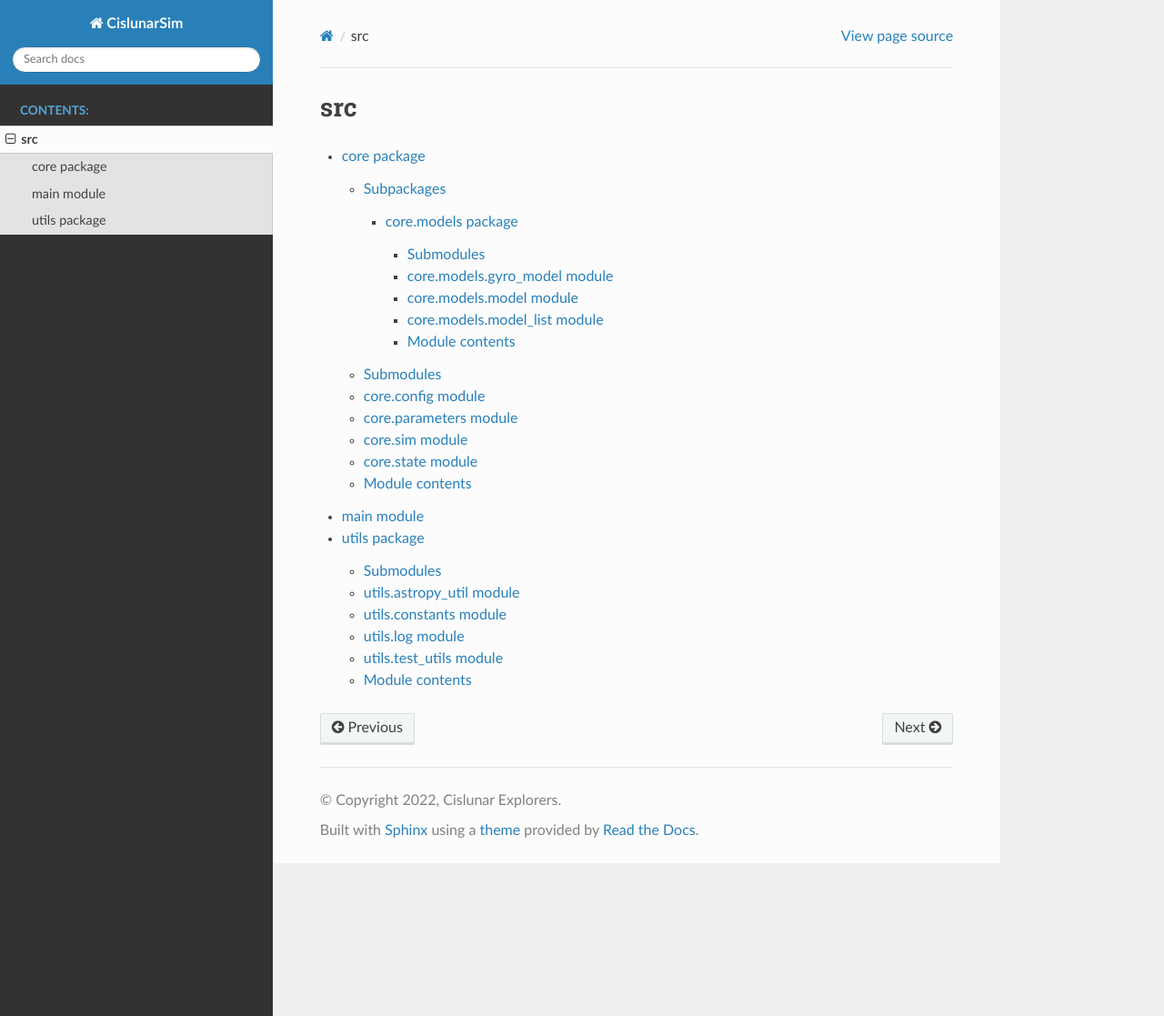
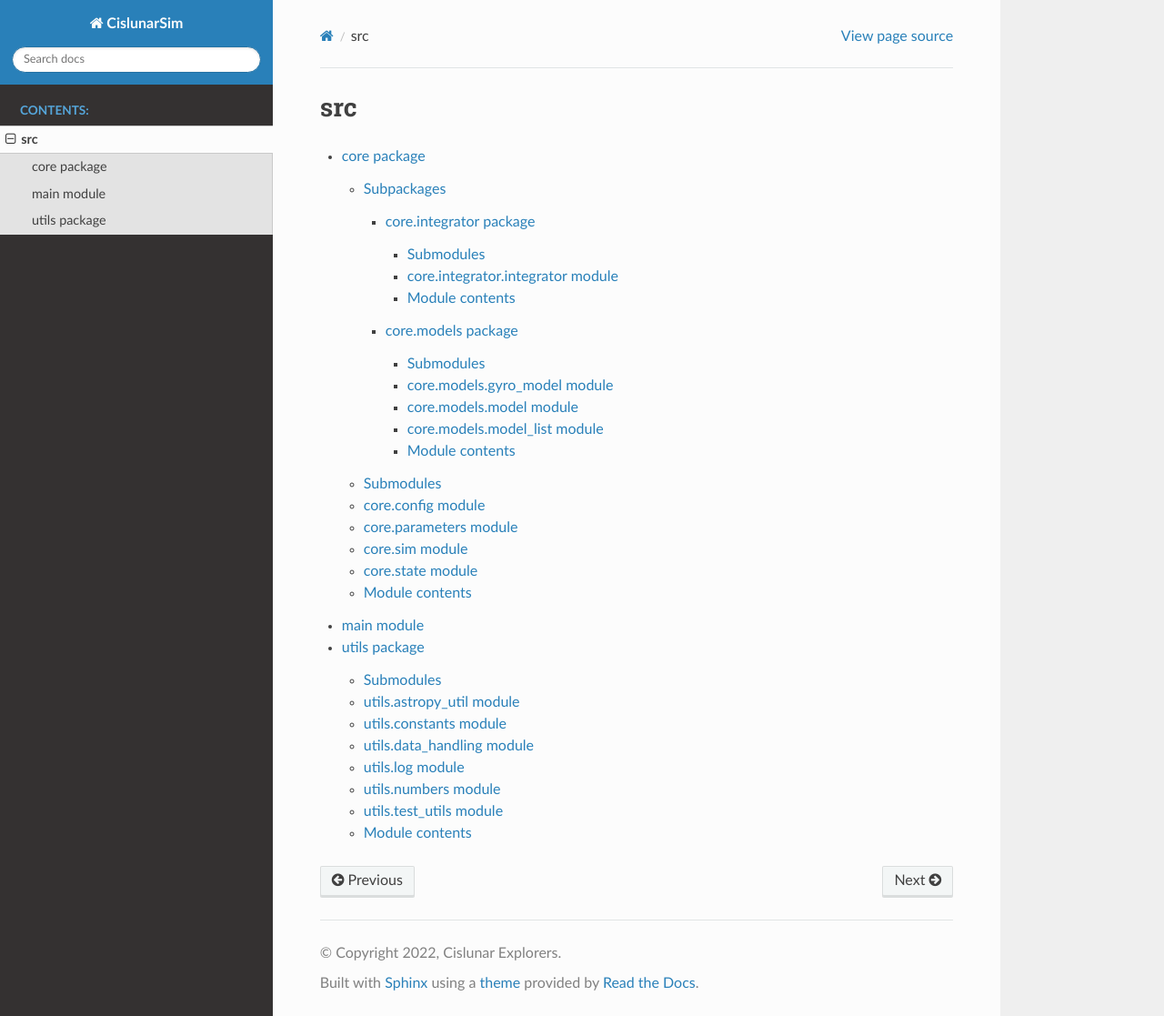
Before and after one commit to Cislunar-Explorers/CislunarSim, a Sphinx documentation site: the page built from docs/source/modules.rst, in a window 1280 px wide and 1117 px high. Shown: the whole window at 91% size. Built offline with Sphinx 7.4.7 and the Read the Docs theme 2.0.0, drawn with Linux system fonts in a browser that asks for light colours.

Commit message:
Update .rst files

```diff
--- /dev/null
+++ b/docs/source/core.integrator.rst
@@ -0,0 +1,21 @@
+core.integrator package
+=======================
+
+Submodules
+----------
+
+core.integrator.integrator module
+---------------------------------
+
+.. automodule:: core.integrator.integrator
+   :members:
+   :undoc-members:
+   :show-inheritance:
+
+Module contents
+---------------
+
+.. automodule:: core.integrator
+   :members:
+   :undoc-members:
+   :show-inheritance:
--- a/docs/source/core.rst
+++ b/docs/source/core.rst
@@ -7,6 +7,7 @@ Subpackages
 .. toctree::
    :maxdepth: 4
 
+   core.integrator
    core.models
 
 Submodules
--- a/docs/source/utils.rst
+++ b/docs/source/utils.rst
@@ -20,10 +20,26 @@ utils.constants module
    :undoc-members:
    :show-inheritance:
 
+utils.data\_handling module
+---------------------------
+
+.. automodule:: utils.data_handling
+   :members:
+   :undoc-members:
+   :show-inheritance:
+
 utils.log module
 ----------------
 
 .. automodule:: utils.log
+   :members:
+   :undoc-members:
+   :show-inheritance:
+
+utils.numbers module
+--------------------
+
+.. automodule:: utils.numbers
    :members:
    :undoc-members:
    :show-inheritance:
```
